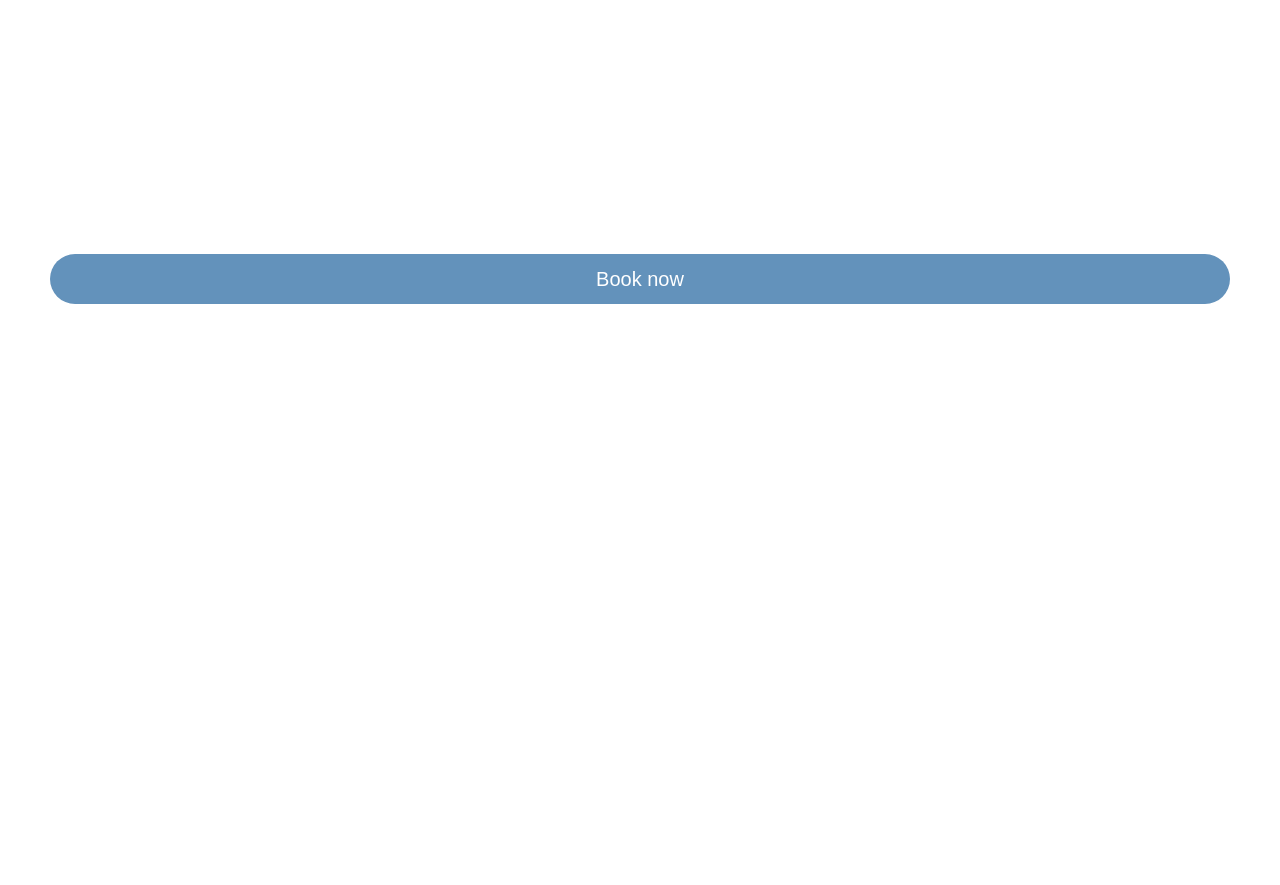
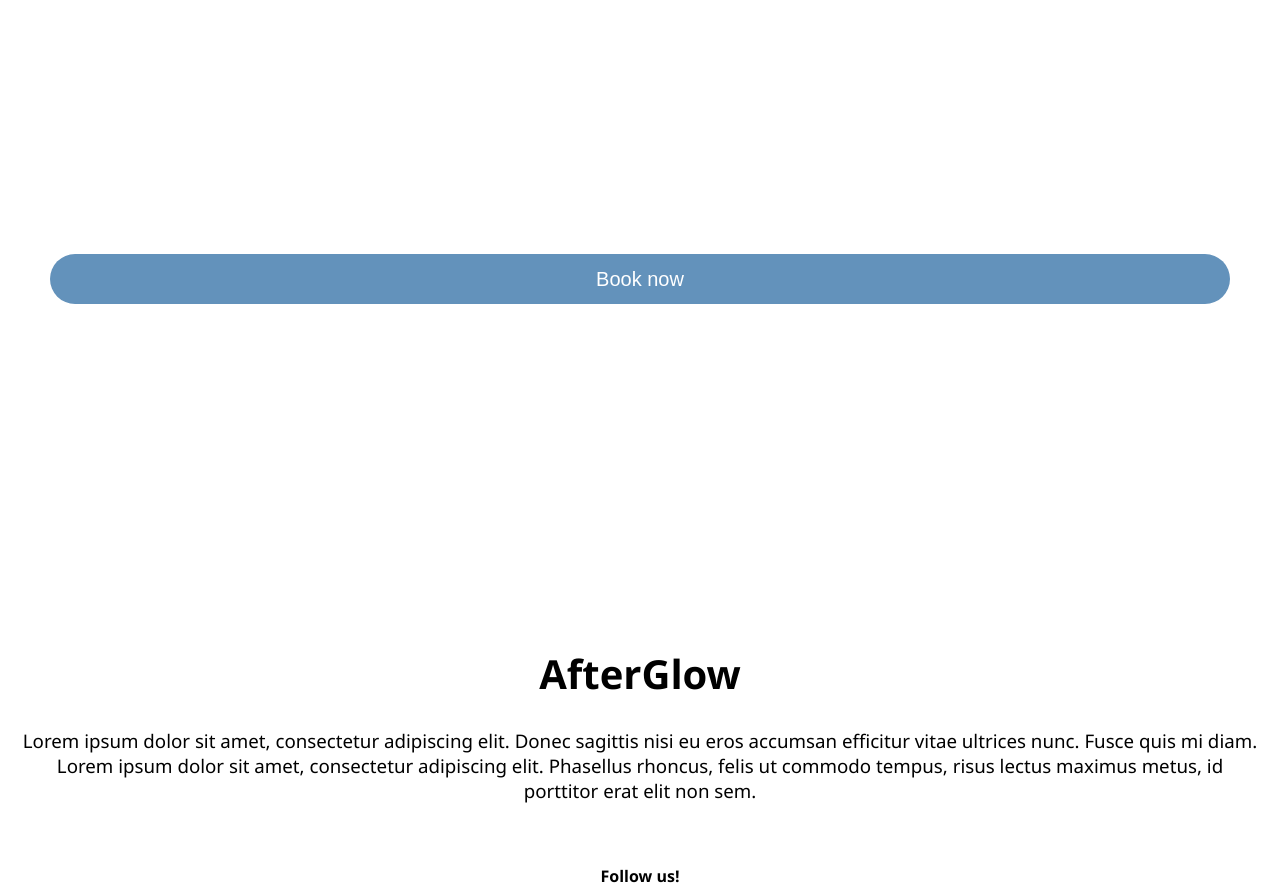
Before and after one commit to ModeraLTD/afterglow_website, a Django app: template website/templates/index.html in a window 1280 px wide; the page is wider, and only the part inside the window is pictured. Shown: the part 51-936 px from the top of that part. Before the commit the page ends 355 px from the top of that part, so only its background shows below. Run offline with Django 4.2, Linux system fonts and the light colour scheme; the template is opened without the code that fills it, so the values that code supplies are empty; some libraries are stand-ins or nearby versions.

Commit message:
Create about section
Contains missing information:
• Social media (Facebook, Instagram, Twitter, Youtube)

```diff
--- a/website/static/css/index.css
+++ b/website/static/css/index.css
@@ -1,6 +1,8 @@
 .section {
     width: 100%;
 }
+
+/*    MAIN SECTION    */
 
 .main {
     height: 600px;
@@ -73,3 +75,40 @@
     background-color: transparent;
     border: 2px solid white;
 }
+
+
+/*    MAIN TRANSITION    */
+.sectiontransition {
+    position: absolute;
+    overflow: none;
+    width: 150%;
+    height: 50px;
+    background-color: white;
+    margin-top: -20px;
+    margin-left: -5px;
+    transform: rotate(5deg);
+}
+
+
+/*    ABOUT SECTION    */
+.about {
+    padding: 20px;
+    width: calc(100% - 40px);
+    color: black;
+    font-family: 'Segoe UI', Tahoma, Geneva, Verdana, sans-serif;
+    text-align: center;
+}
+
+.about h1 {
+    font-size: 40px;
+}
+
+.about h3 {
+    font-weight: normal;
+}
+
+.about .media_container {
+    display: flex;
+    width: 100%;
+    justify-content: space-evenly;
+}
--- a/website/templates/index.html
+++ b/website/templates/index.html
@@ -25,6 +25,7 @@
             </div>
         </div>
 
+        <!-- Main section -->
         <div class="section main">
             <div class="bgimg"></div>
             <div class="contents">
@@ -41,5 +42,28 @@
                 </div>
             </div>
         </div>
+
+        <div class="sectiontransition"></div>
+
+        <!-- About & Social media -->
+        <div class="section about">
+            <h1>AfterGlow</h1>
+            <h3>Lorem ipsum dolor sit amet, consectetur adipiscing elit. Donec sagittis nisi eu eros accumsan efficitur vitae ultrices nunc. Fusce quis mi diam. Lorem ipsum dolor sit amet, consectetur adipiscing elit. Phasellus rhoncus, felis ut commodo tempus, risus lectus maximus metus, id porttitor erat elit non sem.</h3>
+            <br/>
+            <h4>Follow us!</h4>
+            <div class="media_container">
+                <!-- Facebook -->
+                <a href=""><img src="https://img.icons8.com/doodle/48/000000/facebook-new.png"/></a>
+
+                <!-- Instagram -->
+                <a href=""><img src="https://img.icons8.com/doodle/48/000000/instagram-new.png"/></a>
+
+                <!-- Twitter -->
+                <a href=""><img src="https://img.icons8.com/doodle/48/000000/twitter-circled.png"/></a>
+
+                <!-- Youtube -->
+                <a href=""><img src="https://img.icons8.com/doodle/48/000000/youtube-play--v2.png"/></a>
+            </div>
+        </div>
     </body>
 </html>
```
